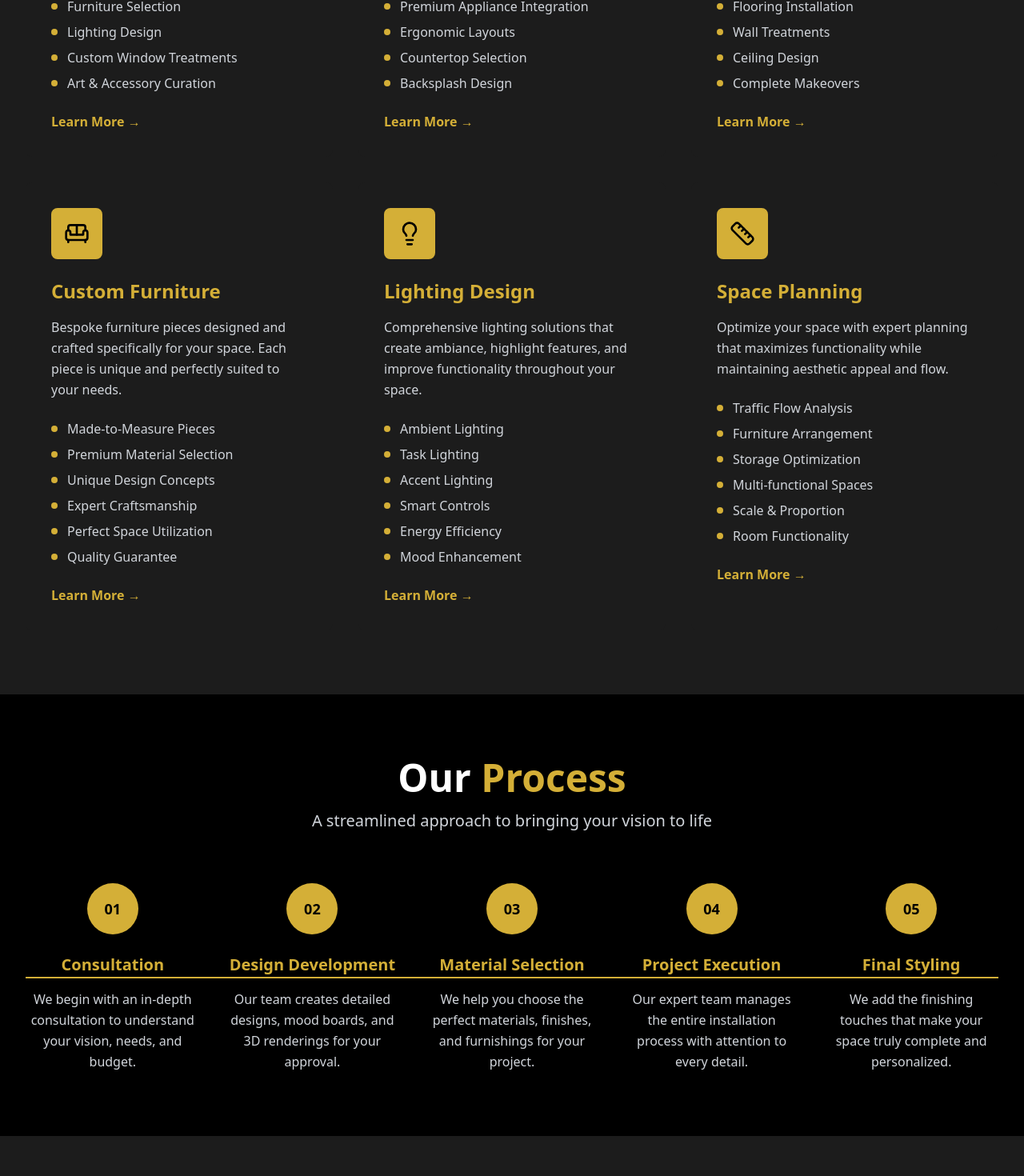
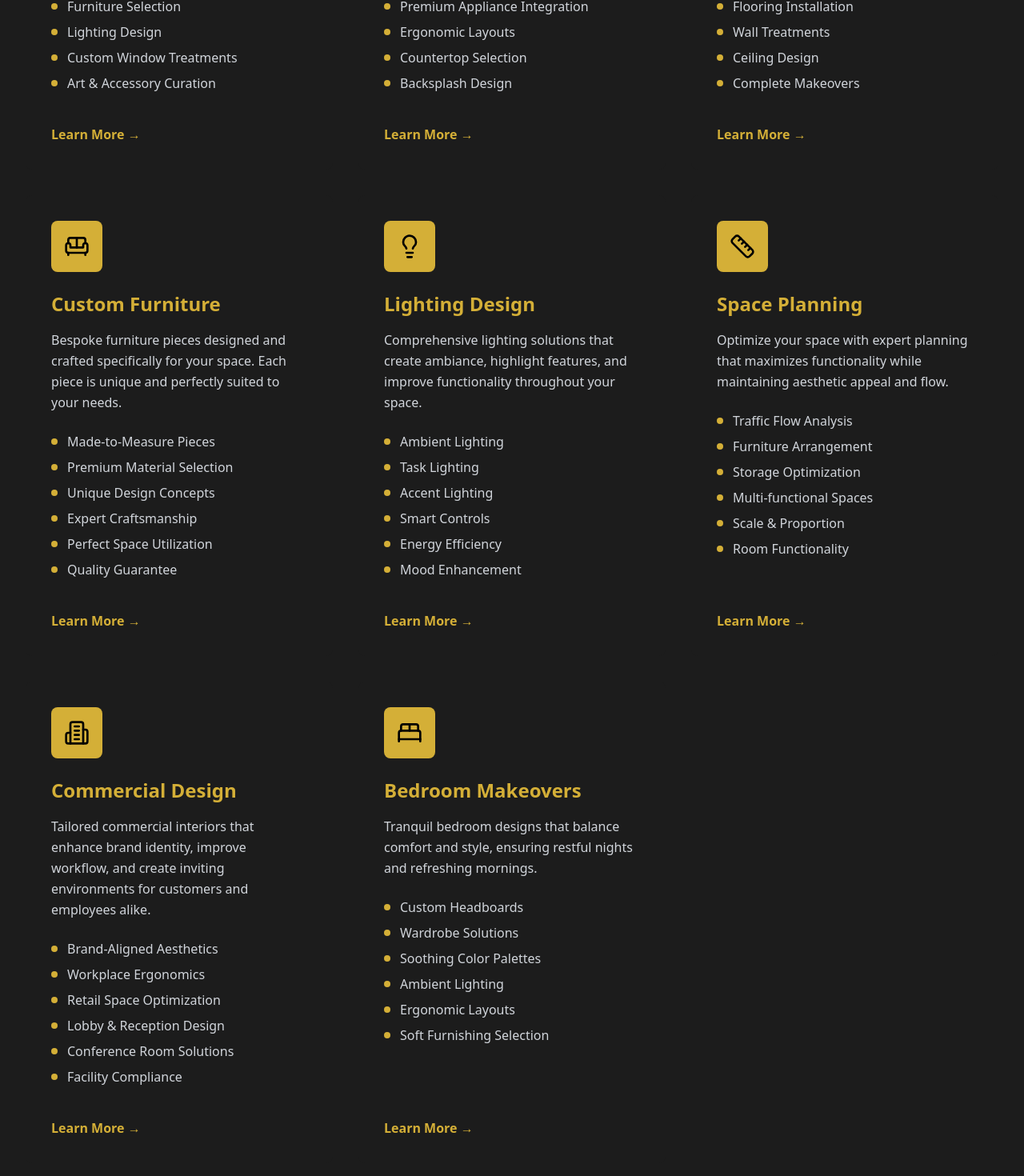
Before and after one commit to harshivkrishna/home-sphere, a React (Vite) app: page /services in a window 1280 px wide. Shown: the part 754-2224 px from the top of the page at 80% size. Built offline with nearby package versions, Linux system fonts and the light colour scheme.

Commit message:
ui updates

```diff
--- a/package.json
+++ b/package.json
@@ -14,6 +14,7 @@
     "lucide-react": "^0.344.0",
     "react": "^18.3.1",
     "react-dom": "^18.3.1",
+    "react-icons": "^5.5.0",
     "react-router-dom": "^6.20.1"
   },
   "devDependencies": {
--- a/src/components/HeroSection.tsx
+++ b/src/components/HeroSection.tsx
@@ -28,10 +28,7 @@ const HeroSection: React.FC = () => {
             animate={{ opacity: 1, scale: 1 }}
             transition={{ delay: 0.2, duration: 0.6 }}
           >
-            {[...Array(5)].map((_, i) => (
-              <Star key={i} className="h-4 w-4 sm:h-5 sm:w-5 text-[#D4AF37] fill-current" />
-            ))}
-            <span className="text-[#D4AF37] ml-1 sm:ml-2 text-sm sm:text-base">Award-Winning Design</span>
+
           </motion.div>
 
           <motion.h1
--- a/src/components/ProcessTimeline.tsx
+++ b/src/components/ProcessTimeline.tsx
@@ -91,7 +91,7 @@ const ProcessTimeline: React.FC = () => {
                       </motion.div>
                       <div>
                         <h3 className="text-xl font-bold text-[#D4AF37]">{step.title}</h3>
-                        <span className="text-sm text-gray-400">{step.duration}</span>
+                        {/* <span className="text-sm text-gray-400">{step.duration}</span> */}
                       </div>
                     </div>
                     <p className="text-gray-300 leading-relaxed">{step.description}</p>
--- a/src/components/ServiceCard.tsx
+++ b/src/components/ServiceCard.tsx
@@ -13,7 +13,7 @@ interface ServiceCardProps {
 const ServiceCard: React.FC<ServiceCardProps> = ({ icon: Icon, title, description, features, index }) => {
   return (
     <motion.div
-      className="bg-[#1C1C1C] p-8 rounded-lg hover:bg-[#2A2A2A] transition-all duration-300 group"
+      className="bg-[#1C1C1C] p-8 rounded-lg hover:bg-[#2A2A2A] transition-all duration-300 group flex flex-col"
       initial={{ opacity: 0, y: 50 }}
       whileInView={{ opacity: 1, y: 0 }}
       transition={{ delay: index * 0.2, duration: 0.6 }}
@@ -30,7 +30,7 @@ const ServiceCard: React.FC<ServiceCardProps> = ({ icon: Icon, title, descriptio
       <h3 className="text-2xl font-bold mb-4 text-[#D4AF37]">{title}</h3>
       <p className="text-gray-300 mb-6 leading-relaxed">{description}</p>
 
-      <ul className="space-y-2">
+      <ul className="space-y-2 mb-6">
         {features.map((feature, featureIndex) => (
           <motion.li
             key={featureIndex}
@@ -46,12 +46,14 @@ const ServiceCard: React.FC<ServiceCardProps> = ({ icon: Icon, title, descriptio
         ))}
       </ul>
 
-      <motion.button
-        className="mt-6 text-[#D4AF37] font-semibold hover:text-white transition-colors duration-300"
-        whileHover={{ x: 5 }}
-      >
-        Learn More →
-      </motion.button>
+      <div className="mt-auto pt-4">
+        <motion.button
+          className="text-[#D4AF37] font-semibold hover:text-white transition-colors duration-300"
+          whileHover={{ x: 5 }}
+        >
+          Learn More →
+        </motion.button>
+      </div>
     </motion.div>
   );
 };
--- /dev/null
+++ b/src/components/ServicesGrid.tsx
@@ -0,0 +1,77 @@
+import React from 'react';
+import { motion } from 'framer-motion';
+import {
+  Utensils,
+  Boxes,
+  CupSoda,
+  Table2 as Table,
+  Monitor,
+  PencilRuler,
+  LayoutPanelTop,
+  Lightbulb,
+  Wallpaper,
+  Paintbrush,
+  ShowerHead,
+  Landmark as Home,
+  DoorOpen,
+  Sofa,
+  BedDouble,
+} from 'lucide-react';
+
+interface ServiceItem {
+  title: string;
+  icon: React.ComponentType<React.SVGProps<SVGSVGElement>>;
+}
+
+const services: ServiceItem[] = [
+  { title: 'Modular Kitchen', icon: Utensils },
+  { title: 'Storage & Wardrobe', icon: Boxes },
+  { title: 'Crockery Units', icon: CupSoda },
+  { title: 'Space‑Saving Furniture', icon: Table },
+  { title: 'TV Units', icon: Monitor },
+  { title: 'Study Tables', icon: PencilRuler },
+  { title: 'False Ceiling', icon: LayoutPanelTop },
+  { title: 'Lights', icon: Lightbulb },
+  { title: 'Wallpaper', icon: Wallpaper },
+  { title: 'Wall Paint', icon: Paintbrush },
+  { title: 'Bathroom', icon: ShowerHead },
+  { title: 'Pooja Unit', icon: Home },
+  { title: 'Foyer Designs', icon: DoorOpen },
+  { title: 'Movable Furniture', icon: Sofa },
+  { title: 'Kids Bedroom', icon: BedDouble },
+];
+
+const ServicesGrid: React.FC = () => (
+  <section className="py-16 bg-[#1C1C1C] overflow-x-hidden">
+    <div className="max-w-7xl mx-auto px-4 sm:px-6 lg:px-8">
+      <motion.div
+        className="grid grid-cols-3 sm:grid-cols-4 md:grid-cols-5 lg:grid-cols-6 gap-8"
+        initial="hidden"
+        animate="visible"
+        variants={{
+          hidden: {},
+          visible: { transition: { staggerChildren: 0.05 } },
+        }}
+      >
+        {services.map(({ title, icon: Icon }) => (
+          <motion.div
+            key={title}
+            variants={{
+              hidden: { opacity: 0, y: 20 },
+              visible: { opacity: 1, y: 0 },
+            }}
+            whileHover={{ y: -6, scale: 1.05 }}
+            className="flex flex-col items-center space-y-2 p-4 rounded-lg bg-[#2A2A2A] hover:bg-[#333] transition-colors"
+          >
+            <Icon className="h-8 w-8 text-[#D4AF37]" />
+            <span className="text-sm font-medium text-gray-200 text-center">
+              {title}
+            </span>
+          </motion.div>
+        ))}
+      </motion.div>
+    </div>
+  </section>
+);
+
+export default ServicesGrid;
--- a/src/pages/About.tsx
+++ b/src/pages/About.tsx
@@ -65,7 +65,7 @@ const About: React.FC = () => {
             </h1>
             <p className="text-xl text-gray-300 max-w-3xl mx-auto leading-relaxed">
               Founded on the principle that exceptional design has the power to transform lives,
-              we've been creating beautiful, functional spaces for over 15 years.
+              we've been creating beautiful, functional spaces for over 7 years.
             </p>
           </motion.div>
 
@@ -105,8 +105,8 @@ const About: React.FC = () => {
                   <div className="text-gray-300">Projects Completed</div>
                 </div>
                 <div className="text-center">
-                  <div className="text-3xl font-bold text-[#D4AF37] mb-2">50+</div>
-                  <div className="text-gray-300">Awards Won</div>
+                  <div className="text-3xl font-bold text-[#D4AF37] mb-2">30 Days</div>
+                  <div className="text-gray-300">Project Completed</div>
                 </div>
               </div>
             </motion.div>
--- a/src/pages/Home.tsx
+++ b/src/pages/Home.tsx
@@ -5,48 +5,116 @@ import ServiceCard from '../components/ServiceCard';
 import TestimonialSlider from '../components/TestimonialSlider';
 import PricingSection from '../components/PricingSection';
 import BlogSection from '../components/BlogSection';
-import { Palette, Home as HomeIcon, Wrench, Sofa, ArrowRight, Award, Users, CheckCircle } from 'lucide-react';
+import {
+  Paintbrush,
+  Wallpaper,
+  Blinds,
+  Layers,
+  LayoutPanelTop,
+  Palette,
+  Home as HomeIcon,
+  Wrench,
+  Sofa,
+  Lightbulb,
+  Ruler,
+  Building2,
+  BedDouble,
+  ArrowRight,
+  CheckCircle,
+} from "lucide-react"; // Adjust icon imports as needed
+
+const services = [
+  {
+    icon: Paintbrush,
+    title: "Painting",
+    description:
+      "High-quality painting services with professional finish and lasting durability. We help you choose the perfect shades and textures to suit your ambiance.",
+    features: [
+      "Interior & Exterior Painting",
+      "Texture & Stencil Work",
+      "Eco-friendly Paints",
+      "Surface Preparation",
+      "Premium Finish",
+      "Custom Color Matching",
+    ],
+    categories: ["residential", "commercial", "living", "bedroom"],
+  },
+  {
+    icon: Wallpaper,
+    title: "Wallpaper",
+    description:
+      "Add style and personality to your walls with stunning wallpaper designs that reflect your taste, from subtle textures to bold patterns.",
+    features: [
+      "3D & Textured Wallpapers",
+      "Easy Maintenance Options",
+      "Peel & Stick Variants",
+      "Moisture Resistant Choices",
+      "Wall Preparation",
+      "Durable Finish",
+    ],
+    categories: ["residential", "living", "bedroom", "accent"],
+  },
+  {
+    icon: Blinds,
+    title: "Curtains & Blinds",
+    description:
+      "Elegant window solutions including custom curtains and blinds that offer privacy, light control, and a touch of luxury.",
+    features: [
+      "Custom Curtain Stitching",
+      "Sheer & Blackout Options",
+      "Motorized Blinds",
+      "Roman & Roller Blinds",
+      "Fabric & Material Selection",
+      "Installation & Support",
+    ],
+    categories: ["residential", "living", "bedroom", "commercial"],
+  },
+  {
+    icon: Layers,
+    title: "Flooring",
+    description:
+      "Durable and stylish flooring solutions including wooden, vinyl, and artificial grass, tailored to your space and budget.",
+    features: [
+      "Wooden Flooring",
+      "Vinyl Planks",
+      "Artificial Grass",
+      "Anti-Slip Options",
+      "Acoustic Insulation",
+      "Moisture Resistance",
+    ],
+    categories: ["living", "bedroom", "commercial", "kitchen"],
+  },
+  {
+    icon: LayoutPanelTop,
+    title: "False Ceiling",
+    description:
+      "Stylish and functional false ceiling designs that enhance lighting, acoustics, and aesthetics of your space.",
+    features: [
+      "POP & Gypsum Designs",
+      "Cove Lighting Integration",
+      "Soundproofing Solutions",
+      "Thermal Insulation",
+      "Custom Shapes & Patterns",
+      "Paint & Texture Finish",
+    ],
+    categories: ["residential", "living", "bedroom", "commercial"],
+  },
+];
+
+
+const stats = [
+  { number: "500", label: "Projects Delivered" },
+  { number: "7+", label: "Years of Experience" },
+  { number: "30 Days", label: "Avg. Project Completion" },
+  { number: "100%", label: "Quality Assurance" }
+];
+
 
 const Home: React.FC = () => {
-  const services = [
-    {
-      icon: Palette,
-      title: "Interior Design",
-      description: "Complete interior design solutions tailored to your unique style and preferences.",
-      features: ["Space Planning", "Color Consultation", "Furniture Selection", "Custom Layouts"]
-    },
-    {
-      icon: HomeIcon,
-      title: "Modular Kitchen",
-      description: "Modern, functional kitchens designed to maximize space and enhance your culinary experience.",
-      features: ["Custom Cabinets", "Smart Storage", "Premium Appliances", "Ergonomic Design"]
-    },
-    {
-      icon: Wrench,
-      title: "Renovations",
-      description: "Complete home renovations that transform your space while preserving its character.",
-      features: ["Full Remodeling", "Structural Changes", "Modern Updates", "Quality Materials"]
-    },
-    {
-      icon: Sofa,
-      title: "Custom Furniture",
-      description: "Bespoke furniture pieces crafted to perfectly fit your space and lifestyle needs.",
-      features: ["Made-to-Order", "Premium Materials", "Unique Designs", "Perfect Fit"]
-    }
-  ];
-
-  const stats = [
-    { number: "500+", label: "Projects Completed" },
-    { number: "15+", label: "Years Experience" },
-    { number: "98%", label: "Client Satisfaction" },
-    { number: "50+", label: "Design Awards" }
-  ];
-
   return (
     <div>
       <HeroSection />
 
-      {/* About Section */}
       <section className="py-20 bg-[#1C1C1C] overflow-x-hidden">
   <div className="max-w-7xl mx-auto px-4 sm:px-6 lg:px-8">
     <div className="grid grid-cols-1 lg:grid-cols-2 gap-12 items-center">
@@ -60,12 +128,17 @@ const Home: React.FC = () => {
           Creating <span className="text-[#D4AF37]">Exceptional</span> Spaces
         </h2>
         <p className="text-xl text-gray-300 mb-8 leading-relaxed">
-                With over 15 years of experience in luxury interior design, we specialize in creating
+          With over 7+ years of experience in luxury interior design, we specialize in creating
           spaces that perfectly balance aesthetics, functionality, and your personal style.
           Every project is a unique journey of transformation.
         </p>
         <div className="space-y-4 mb-8">
-                {["Award-winning design team", "Personalized design approach", "Premium quality materials", "Timely project completion"].map((item, index) => (
+          {[
+            "Award-winning design team",
+            "Personalized design approach",
+            "Premium quality materials",
+            "Timely project completion"
+          ].map((item, index) => (
             <motion.div
               key={index}
               className="flex items-center space-x-3"
@@ -102,14 +175,15 @@ const Home: React.FC = () => {
           className="rounded-2xl shadow-2xl"
         />
         <div className="absolute -bottom-6 -left-6 bg-[#D4AF37] text-black p-6 rounded-xl">
-                <Award className="h-8 w-8 mb-2" />
-                <div className="text-sm font-semibold">Award Winning</div>
-                <div className="text-xs">Design Excellence</div>
+          <Wrench className="h-8 w-8 mb-2" />
+          <div className="text-sm font-semibold">Flat 10 Year</div>
+          <div className="text-xs">Warranty Coverage</div>
         </div>
       </motion.div>
     </div>
   </div>
 </section>
+
 
       {/* Stats Section */}
       <section className="py-20 bg-black">
--- a/src/pages/Projects.tsx
+++ b/src/pages/Projects.tsx
@@ -2,6 +2,7 @@ import React, { useState } from 'react';
 import { motion, AnimatePresence } from 'framer-motion';
 import { X, ExternalLink, Calendar, MapPin } from 'lucide-react';
 import PortfolioShowcase from '../components/PortfolioShowcase';
+import ServicesGrid from '../components/ServicesGrid';
 
 interface Project {
   id: number;
@@ -180,6 +181,8 @@ const Projects: React.FC = () => {
 
       <PortfolioShowcase />
 
+      <ServicesGrid/>
+
       {/* Project Modal */}
       <AnimatePresence>
         {selectedProject && (
--- a/src/pages/Services.tsx
+++ b/src/pages/Services.tsx
@@ -2,46 +2,142 @@ import React from 'react';
 import { motion } from 'framer-motion';
 import ServiceCard from '../components/ServiceCard';
 import FAQSection from '../components/FAQSection';
-import { Palette, Home, Wrench, Sofa, Lightbulb, Ruler, ArrowRight } from 'lucide-react';
+import { Palette, Home, Wrench, Sofa, Lightbulb, Ruler, ArrowRight, Building2, BedDouble } from 'lucide-react';
 
 const Services: React.FC = () => {
   const services = [
     {
       icon: Palette,
       title: "Interior Design",
-      description: "Complete interior design solutions that reflect your personal style and enhance your lifestyle. From concept to completion, we handle every detail.",
-      features: ["Space Planning & Layout", "Color Consultation", "Furniture Selection", "Lighting Design", "Custom Window Treatments", "Art & Accessory Curation"]
+      description:
+        "Complete interior design solutions that reflect your personal style and enhance your lifestyle. From concept to completion, we handle every detail.",
+      features: [
+        "Space Planning & Layout",
+        "Color Consultation",
+        "Furniture Selection",
+        "Lighting Design",
+        "Custom Window Treatments",
+        "Art & Accessory Curation",
+      ],
+      categories: ["residential", "commercial", "living", "bedroom"],
     },
     {
       icon: Home,
       title: "Modular Kitchen",
-      description: "Modern, functional kitchens designed to maximize space and efficiency while maintaining aesthetic appeal. Every kitchen is tailored to your cooking habits.",
-      features: ["Custom Cabinet Design", "Smart Storage Solutions", "Premium Appliance Integration", "Ergonomic Layouts", "Countertop Selection", "Backsplash Design"]
+      description:
+        "Modern, functional kitchens designed to maximize space and efficiency while maintaining aesthetic appeal. Every kitchen is tailored to your cooking habits.",
+      features: [
+        "Custom Cabinet Design",
+        "Smart Storage Solutions",
+        "Premium Appliance Integration",
+        "Ergonomic Layouts",
+        "Countertop Selection",
+        "Backsplash Design",
+      ],
+      categories: ["kitchen", "residential", "commercial"],
     },
     {
       icon: Wrench,
       title: "Complete Renovations",
-      description: "Full-scale renovations that transform your entire space. We manage every aspect from demolition to final touches with minimal disruption.",
-      features: ["Structural Modifications", "Electrical & Plumbing Updates", "Flooring Installation", "Wall Treatments", "Ceiling Design", "Complete Makeovers"]
+      description:
+        "Full-scale renovations that transform your entire space. We manage every aspect from demolition to final touches with minimal disruption.",
+      features: [
+        "Structural Modifications",
+        "Electrical & Plumbing Updates",
+        "Flooring Installation",
+        "Wall Treatments",
+        "Ceiling Design",
+        "Complete Makeovers",
+      ],
+      categories: ["renovation", "residential", "commercial"],
     },
     {
       icon: Sofa,
       title: "Custom Furniture",
-      description: "Bespoke furniture pieces designed and crafted specifically for your space. Each piece is unique and perfectly suited to your needs.",
-      features: ["Made-to-Measure Pieces", "Premium Material Selection", "Unique Design Concepts", "Expert Craftsmanship", "Perfect Space Utilization", "Quality Guarantee"]
+      description:
+        "Bespoke furniture pieces designed and crafted specifically for your space. Each piece is unique and perfectly suited to your needs.",
+      features: [
+        "Made-to-Measure Pieces",
+        "Premium Material Selection",
+        "Unique Design Concepts",
+        "Expert Craftsmanship",
+        "Perfect Space Utilization",
+        "Quality Guarantee",
+      ],
+      categories: ["living", "bedroom", "residential"],
     },
     {
       icon: Lightbulb,
       title: "Lighting Design",
-      description: "Comprehensive lighting solutions that create ambiance, highlight features, and improve functionality throughout your space.",
-      features: ["Ambient Lighting", "Task Lighting", "Accent Lighting", "Smart Controls", "Energy Efficiency", "Mood Enhancement"]
+      description:
+        "Comprehensive lighting solutions that create ambiance, highlight features, and improve functionality throughout your space.",
+      features: [
+        "Ambient Lighting",
+        "Task Lighting",
+        "Accent Lighting",
+        "Smart Controls",
+        "Energy Efficiency",
+        "Mood Enhancement",
+      ],
+      categories: [
+        "living",
+        "bedroom",
+        "kitchen",
+        "residential",
+        "commercial",
+      ],
     },
     {
       icon: Ruler,
       title: "Space Planning",
-      description: "Optimize your space with expert planning that maximizes functionality while maintaining aesthetic appeal and flow.",
-      features: ["Traffic Flow Analysis", "Furniture Arrangement", "Storage Optimization", "Multi-functional Spaces", "Scale & Proportion", "Room Functionality"]
-    }
+      description:
+        "Optimize your space with expert planning that maximizes functionality while maintaining aesthetic appeal and flow.",
+      features: [
+        "Traffic Flow Analysis",
+        "Furniture Arrangement",
+        "Storage Optimization",
+        "Multi-functional Spaces",
+        "Scale & Proportion",
+        "Room Functionality",
+      ],
+      categories: [
+        "living",
+        "bedroom",
+        "kitchen",
+        "residential",
+        "commercial",
+      ],
+    },
+    {
+      icon: Building2,
+      title: "Commercial Design",
+      description:
+        "Tailored commercial interiors that enhance brand identity, improve workflow, and create inviting environments for customers and employees alike.",
+      features: [
+        "Brand-Aligned Aesthetics",
+        "Workplace Ergonomics",
+        "Retail Space Optimization",
+        "Lobby & Reception Design",
+        "Conference Room Solutions",
+        "Facility Compliance",
+      ],
+      categories: ["commercial"],
+    },
+    {
+      icon: BedDouble,
+      title: "Bedroom Makeovers",
+      description:
+        "Tranquil bedroom designs that balance comfort and style, ensuring restful nights and refreshing mornings.",
+      features: [
+        "Custom Headboards",
+        "Wardrobe Solutions",
+        "Soothing Color Palettes",
+        "Ambient Lighting",
+        "Ergonomic Layouts",
+        "Soft Furnishing Selection",
+      ],
+      categories: ["bedroom", "residential"],
+    },
   ];
 
   const process = [
```
Also changed, not shown: src/components/Footer.tsx (+18 -9 lines), 1 other file (tests, documents, lock files or other folders). Lines whose indentation alone changed are shown as unchanged.
